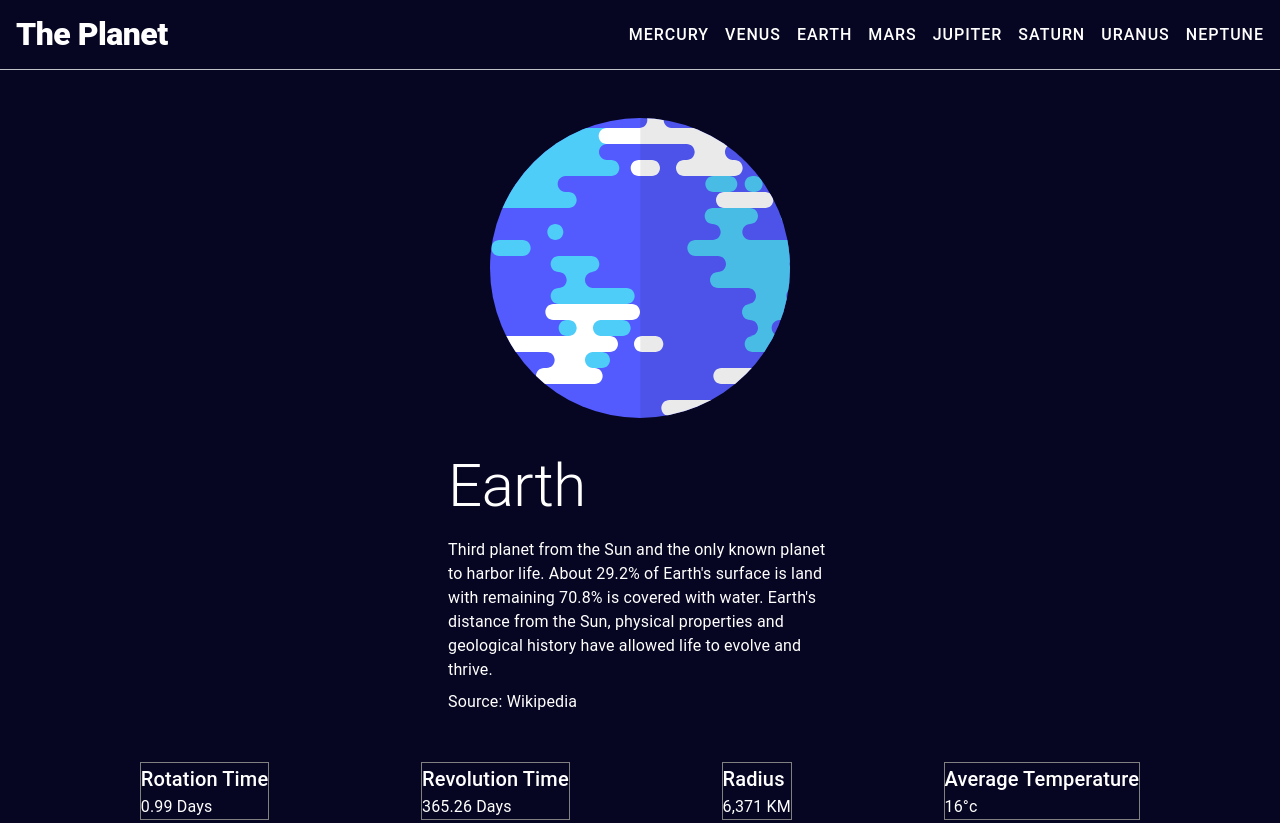
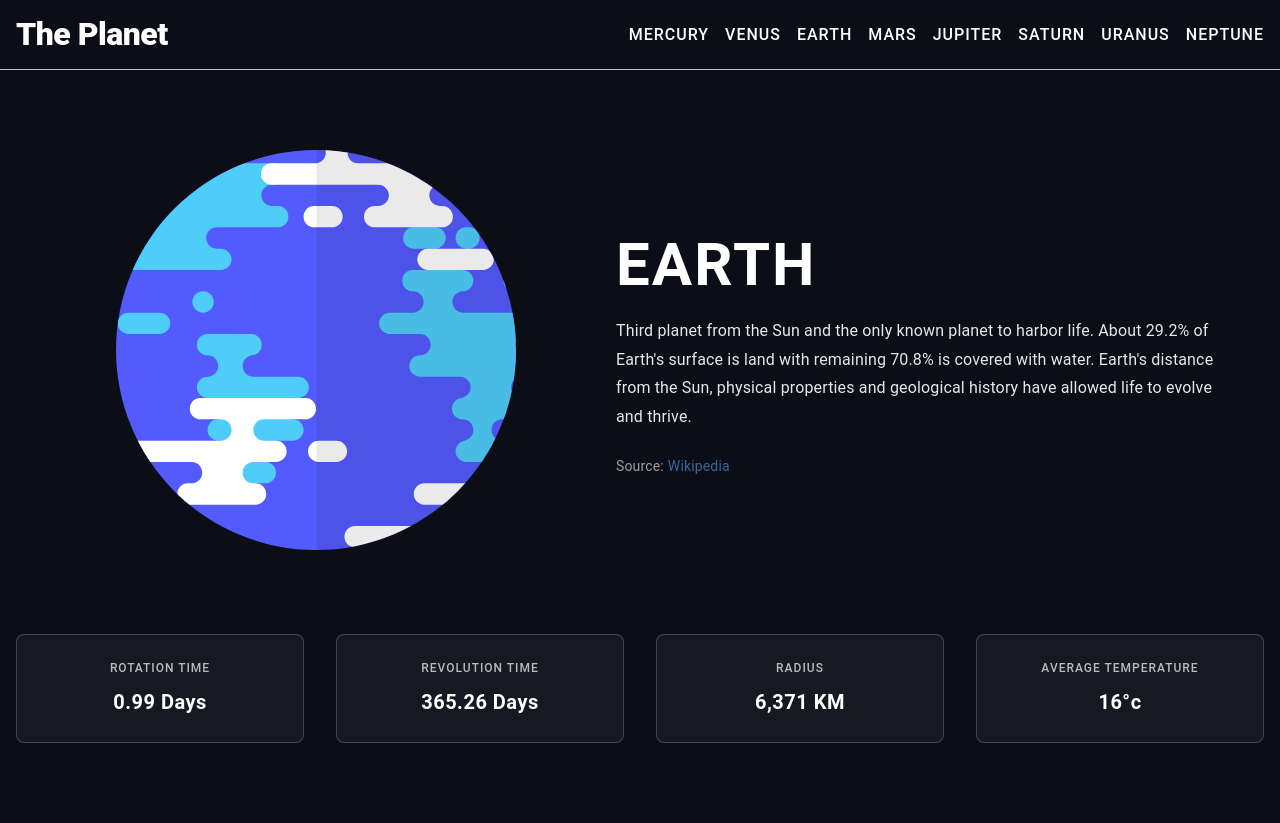
Before and after one commit to simonecontidev/planet-portfolio-nextjs, a Next.js app: page /planet/Earth in a window 1280 px wide. Built offline with nearby package versions, Linux system fonts and the light colour scheme.

Commit message:
fix style
Signed-off-by: simonecontidev <barriotropical@gmail.com>

```diff
--- a/app/planet/[name]/page.tsx
+++ b/app/planet/[name]/page.tsx
@@ -24,39 +24,87 @@ export default function PlanetPage({ params }: Props) {
   const planetSrc = planet.images.planet.replace('./', '/');
 
   return (
-    <Box>
+    <Box sx={{ backgroundColor: '#0b0d17', color: 'white', minHeight: '100vh' }}>
       <Nav />
-      <Container maxWidth="lg" sx={{ mt: 6 }}>
-        <Box sx={{ display: "flex", justifyContent: "space-around", alignItems: "center", flexWrap: "wrap" }}>
+      <Container
+        maxWidth="lg"
+        sx={{
+          mt: 10,
+          display: 'flex',
+          alignItems: 'center',
+          justifyContent: 'space-between',
+          flexWrap: { xs: 'wrap', md: 'nowrap' },
+          gap: 6,
+        }}
+      >
+        {/* Immagine */}
+        <Box sx={{ flex: '1 1 40%', textAlign: 'center' }}>
           <Image
             src={planetSrc}
             alt={`${planet.name} image`}
-            width={300}
-            height={300}
+            width={400}
+            height={400}
             priority
+            style={{ maxWidth: '100%', height: 'auto' }}
           />
         </Box>
 
-        <Box sx={{ width: "30vw", mx: "auto", mt: 4 }}>
-          <Typography variant="h2">{planet.name}</Typography>
-          <Typography variant="body1" sx={{ mt: 2 }}>
+        {/* Testo */}
+        <Box
+          sx={{
+            flex: '1 1 60%',
+            maxWidth: 600,
+            mx: 'auto',
+            textAlign: { xs: 'center', md: 'left' },
+          }}
+        >
+          <Typography
+            variant="h2"
+            sx={{
+              fontWeight: 700,
+              letterSpacing: '2px',
+              mb: 2,
+              textTransform: 'uppercase',
+            }}
+          >
+            {planet.name}
+          </Typography>
+
+          <Typography variant="body1" sx={{ mb: 3, lineHeight: 1.8, opacity: 0.9 }}>
             {planet.overview.content}
           </Typography>
-          <Typography sx={{ mt: 1 }}>
-            Source:{" "}
+
+          <Typography
+            variant="body2"
+            sx={{
+              opacity: 0.6,
+              '& a': { color: '#4fa3f7', textDecoration: 'none', ml: 0.5 },
+              '& a:hover': { textDecoration: 'underline' },
+            }}
+          >
+            Source:
             <Link href={planet.overview.source} target="_blank" rel="noopener">
               Wikipedia
             </Link>
           </Typography>
         </Box>
+      </Container>
 
-        <Box sx={{ display: "flex", justifyContent: "space-around", mt: 6, flexWrap: "wrap" }}>
-          <DataBox title="Rotation Time" data={planet.rotation} />
-          <DataBox title="Revolution Time" data={planet.revolution} />
-          <DataBox title="Radius" data={planet.radius} />
-          <DataBox title="Average Temperature" data={planet.temperature} />
-        </Box>
-      </Container>
+      {/* Data Boxes */}
+      <Box
+        sx={{
+          display: 'flex',
+          flexWrap: 'wrap',
+          justifyContent: 'center',
+          mt: 8,
+          pb: 8,
+        }}
+      >
+        <DataBox title="Rotation Time" data={planet.rotation} />
+        <DataBox title="Revolution Time" data={planet.revolution} />
+        <DataBox title="Radius" data={planet.radius} />
+        <DataBox title="Average Temperature" data={planet.temperature} />
+      </Box>
     </Box>
   );
 }
--- a/components/DataBox.tsx
+++ b/components/DataBox.tsx
@@ -1,17 +1,54 @@
-import { Box } from '@mui/material'
+import { Box, Typography } from '@mui/material'
 import React from 'react'
-import Typography from '@mui/material/Typography';
 
-interface Props{
-    title: string;
-    data: string;
+interface Props {
+  title: string
+  data: string
 }
 
-const DataBox = ({ title, data }) => {
+const DataBox: React.FC<Props> = ({ title, data }) => {
   return (
-    <Box sx={{ border: "1px solid gray", padding: "2", borderRadius: "2", marginTop: "4" }}>
-      <Typography variant="h6">{title}</Typography>
-        <Typography variant="body1">{data}</Typography>
+    <Box
+      sx={{
+        minWidth: 180,
+        flex: '1 1 200px',
+        textAlign: 'center',
+        border: '1px solid rgba(255,255,255,0.2)',
+        borderRadius: 2,
+        p: 3,
+        m: 2,
+        background: 'rgba(255,255,255,0.05)',
+        backdropFilter: 'blur(8px)',
+        transition: 'all 0.3s ease',
+        '&:hover': {
+          borderColor: 'rgba(255,255,255,0.5)',
+          background: 'rgba(255,255,255,0.1)',
+          transform: 'translateY(-3px)',
+        },
+      }}
+    >
+      <Typography
+        variant="subtitle2"
+        sx={{
+          fontSize: '0.75rem',
+          letterSpacing: '1px',
+          textTransform: 'uppercase',
+          opacity: 0.7,
+        }}
+      >
+        {title}
+      </Typography>
+      <Typography
+        variant="h6"
+        sx={{
+          mt: 1,
+          fontWeight: 600,
+          color: '#fff',
+          letterSpacing: '0.5px',
+        }}
+      >
+        {data}
+      </Typography>
     </Box>
   )
 }
```
